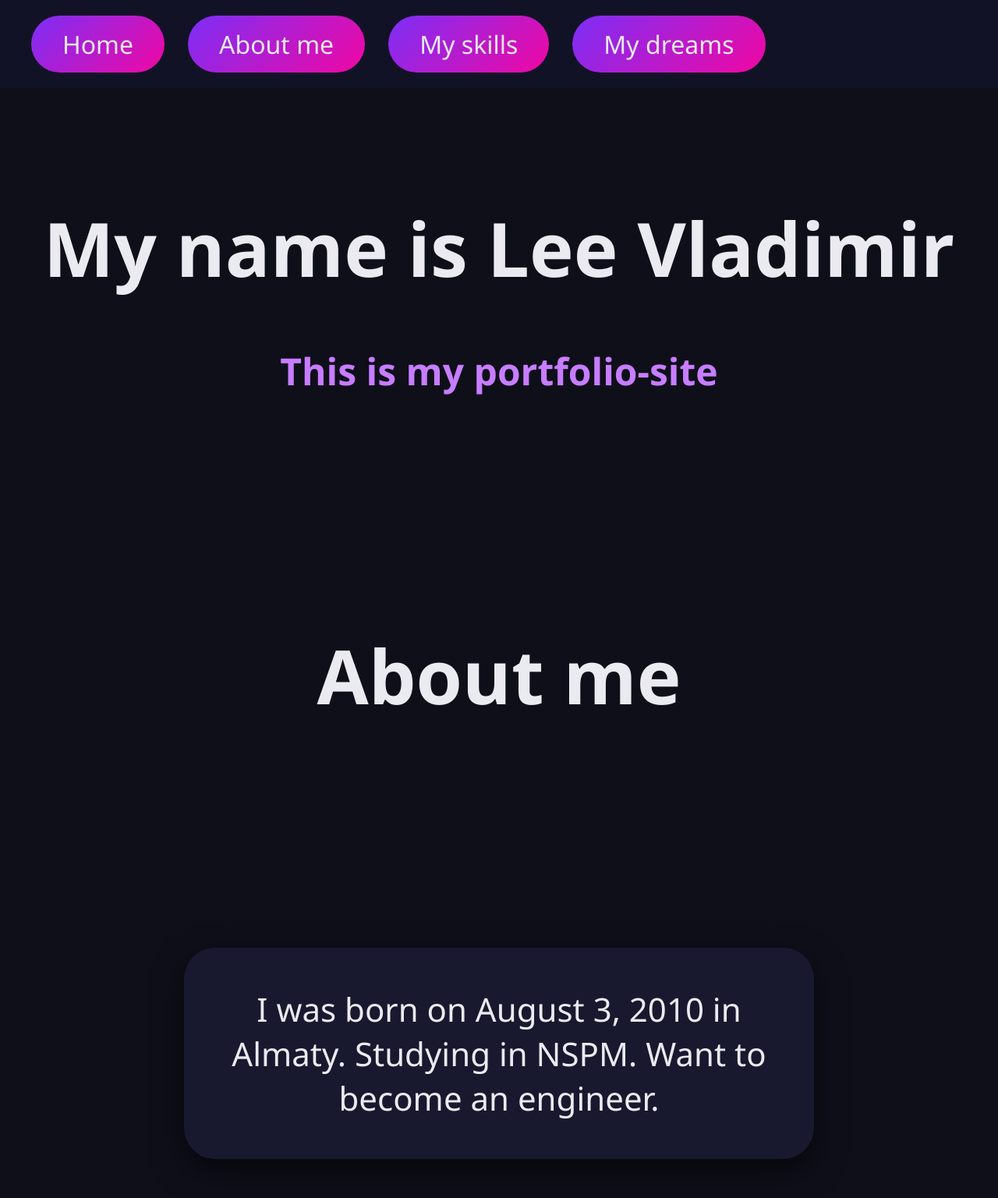
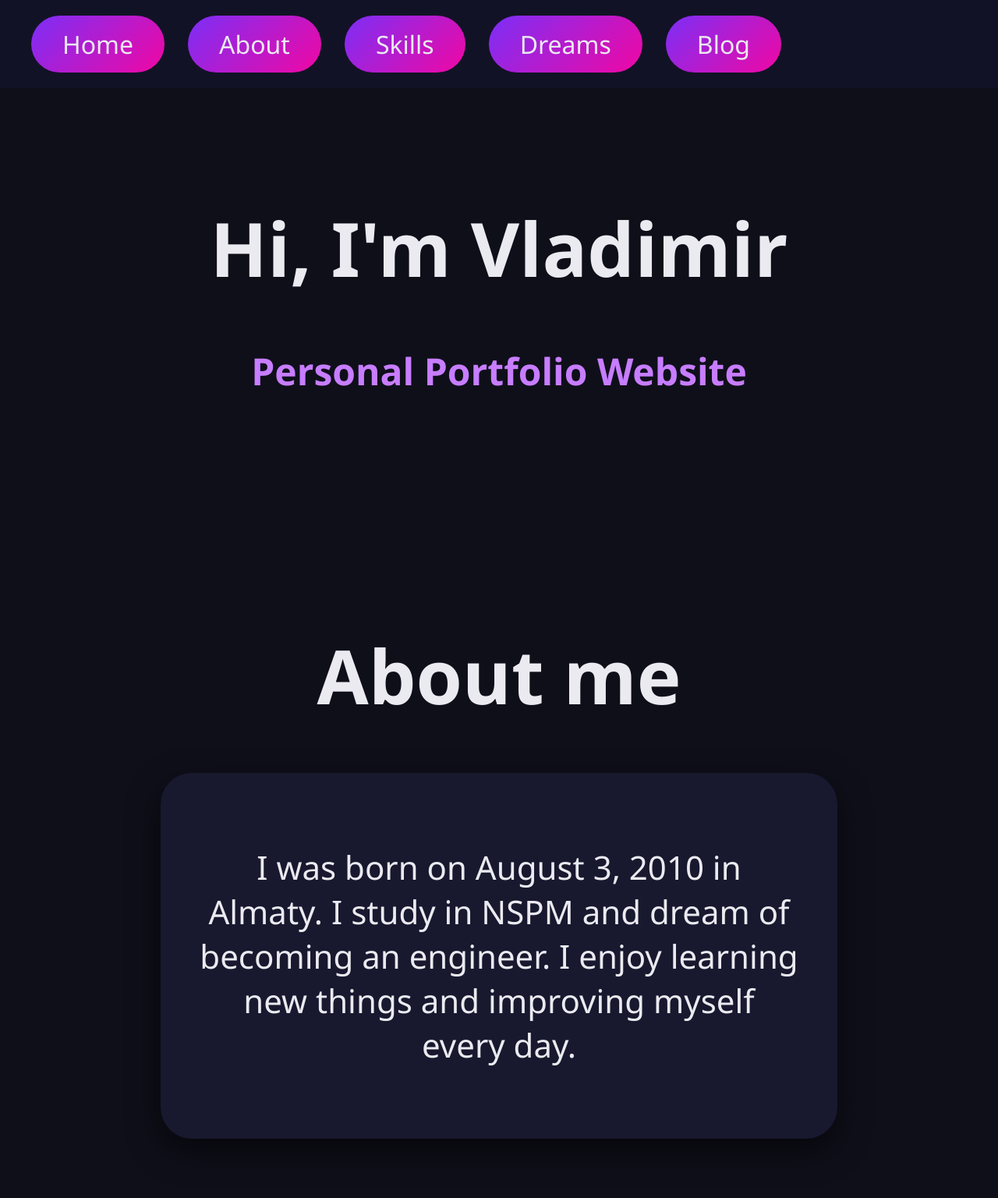
Before and after one commit to v0v4444ik52/biography_10grade, a plain HTML site: page index.html in a window 1280 px wide. Shown: the top 1536 px of the page at 78% size. Drawn offline with Linux system fonts and the light colour scheme.

Commit message:
Update index.html

```diff
--- a/index.html
+++ b/index.html
@@ -3,23 +3,24 @@
 <head>
     <meta charset="UTF-8">
     <meta name="viewport" content="width=device-width, initial-scale=1.0">
-    <title>_bobinho_ site</title>
+    <title>Vladimir | Portfolio</title>
     <link rel="stylesheet" href="style.css">
 </head>
+
 <body>
+    <header class="navbar">
+        <a class="link" href="#home">Home</a>
+        <a class="link" href="#about">About</a>
+        <a class="link" href="#skills">Skills</a>
+        <a class="link" href="#dreams">Dreams</a>
+        <a class="link" href="#blog">Blog</a>
+    </header>
 
-    <section class="navbar">
-        <a class="link" href="#home">Home</a>
-        <a class="link" href="#about">About me</a>
-        <a class="link" href="#skills">My skills</a>
-        <a class="link" href="#dreams">My dreams</a>
-    </section>
-
-    <section class="Home" id="home">
+    <section class="home" id="home">
         <div class="korobka">
             <div>
-                <h1>My name is Lee Vladimir</h1>
-                <h2>This is my portfolio-site</h2>
+                <h1>Hi, I'm Vladimir</h1>
+                <h2>Personal Portfolio Website</h2>
             </div>
         </div>
     </section>
@@ -27,45 +28,49 @@
     <section id="about">
         <h1>About me</h1>
         <div class="hcenter">
-            <div class="korobka">
-                <p class="history">
-                    I was born on August 3, 2010 in Almaty. Studying in NSPM.
-                    Want to become an engineer.
+            <div class="history">
+                <p>
+                    I was born on August 3, 2010 in Almaty.
+                    I study in NSPM and dream of becoming an engineer.
+                    I enjoy learning new things and improving myself every day.
                 </p>
             </div>
         </div>
     </section>
 
-    <section class="Myskills" id="skills">
+    <section id="skills">
         <h1>My skills</h1>
         <div class="hz">
             <div>
                 <p class="skills"><b>Basketball</b> 🏀🏀🏀🏀🏀🏀🏀</p>
-                <p class="skills"><b>Procrastinating</b> 🏀🏀🏀🏀🏀🏀🏀🏀</p>
-                <p class="skills"><b>Math</b> 🏀🏀🏀🏀🏀🏀</p>
-                <p class="skills"><b>Studying</b> 🏀🏀🏀🏀🏀🏀</p>
+                <p class="skills"><b>Mathematics</b> 🧠🧠🧠🧠🧠🧠</p>
+                <p class="skills"><b>Self-discipline</b> 📚📚📚</p>
+                <p class="skills"><b>Critical thinking</b> 🚀🚀🚀🚀🚀</p>
             </div>
         </div>
     </section>
 
-    <section class="Mydreams" id="dreams">
+    <section id="dreams">
         <h1>My dreams</h1>
-        <div class="rodrygo">
-            <p class="dreams">Study in foreign university</p>
-            <p class="dreams">Play in "Jump" league</p>
-            <p class="dreams">Get a little taller</p>
-            <p class="dreams">Become a straight A student</p>
-            <p class="dreams">White socks lifetime supply</p>
+        <div class="hz">
+            <div>
+                <p class="dreams">Study at a foreign university 🌍</p>
+                <p class="dreams">Play in the "Jump" basketball league 🏀</p>
+                <p class="dreams">Become taller 😄</p>
+                <p class="dreams">Be a straight-A student 🎓</p>
+                <p class="dreams">Lifetime supply of white socks 🧦</p>
+            </div>
         </div>
     </section>
 
-    <section class="Myblog" id="blog">
+    <section id="blog">
         <h1>My blog</h1>
-        <div class="pechenka">
-            <p class="blog">My blog is a place where I share my thoughts, goals, and experiences.
-Here, I will write about my studies, basketball training, personal development, and my journey towards becoming an engineer.
-The blog will also feature posts about projects, mistakes, and successes that help me grow every day.</p>
-        </div>
+        <p class="blog">
+            This blog is a place where I share my thoughts, goals, and experiences.
+            Here I will write about my studies, basketball journey, personal growth,
+            and my path toward becoming an engineer.
+        </p>
     </section>
+
 </body>
 </html>
```
